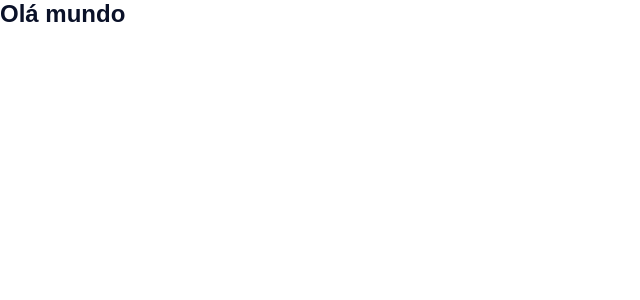
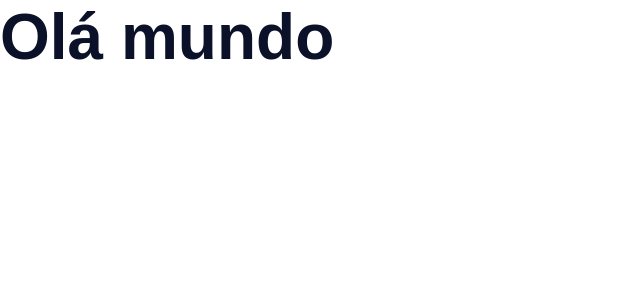
Before and after one commit to simonelopess/hub-landing-pages-front, a React (Create React App) app: page / in a window 1280 px wide. Shown: the top 300 px of the page, without its empty margins (0-640 px from the left). Built offline with nearby package versions, Linux system fonts and the light colour scheme.

Commit message:
Create Heading Component with test

```diff
--- a/package.json
+++ b/package.json
@@ -16,6 +16,7 @@
     "start": "react-scripts start",
     "build": "react-scripts build",
     "test": "react-scripts test",
+    "test-coverage": "react-scripts test --coverage",
     "eject": "react-scripts eject",
     "storybook": "storybook dev -p 6006",
     "build-storybook": "storybook build"
--- a/public/index.html
+++ b/public/index.html
@@ -3,6 +3,10 @@
   <head>
     <meta charset="utf-8" />
     <link rel="icon" href="%PUBLIC_URL%/favicon.ico" />
+    <link rel="preconnect" href="https://fonts.gstatic.com" />
+    <link
+      href="https://fonts.googleapis.com/css2?family=Montserrat:ital,wght@0,900;1,900&family=Open+Sans:ital,wght@0,400;0,700;1,400;1,700&display=swap"
+    />
     <meta name="viewport" content="width=device-width, initial-scale=1" />
     <meta name="theme-color" content="#000000" />
     <meta
--- a/src/components/Heading/index.jsx
+++ b/src/components/Heading/index.jsx
@@ -1,11 +1,29 @@
 import P from 'prop-types';
 import * as Styled from './styles';
 
-export const Heading = ({ children, light = false }) => {
-  return <Styled.Title light={light}>{children}</Styled.Title>;
+export const Heading = ({
+  children,
+  colordark = true,
+  as = 'h1',
+  size = 'huge',
+  uppercase = false,
+}) => {
+  return (
+    <Styled.Title
+      colordark={+colordark}
+      as={as}
+      size={size}
+      uppercase={+uppercase}
+    >
+      {children}
+    </Styled.Title>
+  );
 };
 
 Heading.propTypes = {
   children: P.node.isRequired,
-  light: P.bool.isRequired,
+  colordark: P.bool,
+  as: P.oneOf(['h1', 'h2', 'h3', 'h4', 'h5', 'h6']),
+  size: P.oneOf(['small', 'medium', 'big', 'huge']),
+  uppercase: P.bool,
 };
--- a/src/components/Heading/styles.js
+++ b/src/components/Heading/styles.js
@@ -1,7 +1,35 @@
 import styled, { css } from 'styled-components';
 
+const titleSize = {
+  small: (theme) => css`
+    font-size: ${theme.font.sizes.medium};
+  `,
+  medium: (theme) => css`
+    font-size: ${theme.font.sizes.large};
+  `,
+  big: (theme) => css`
+    font-size: ${theme.font.sizes.xlarge};
+  `,
+  huge: (theme) => css`
+    font-size: ${theme.font.sizes.xhuge};
+    ${mediaFont(theme)};
+  `,
+};
+
+const mediaFont = (theme) => css`
+  @media ${theme.media.lteMedium} {
+    font-size: ${theme.font.sizes.xlarge};
+  }
+`;
+
+const titleCase = (uppercase) => css`
+  text-transform: ${uppercase ? 'uppercase' : 'none'};
+`;
+
 export const Title = styled.h1`
-  ${({ theme, light }) => css`
-    color: ${light ? theme.colors.white : theme.colors.primaryColor}
+  ${({ theme, colordark, size, uppercase }) => css`
+    color: ${colordark ? theme.colors.primaryColor : theme.colors.white};
+    ${titleSize[size](theme)};
+    ${titleCase(uppercase)};
   `}
 `;
--- a/src/styles/global-styles.js
+++ b/src/styles/global-styles.js
@@ -1,24 +1,23 @@
 import { createGlobalStyle } from 'styled-components';
 
 export const GlobalStyles = createGlobalStyle`
-  @import url('https://fonts.googleapis.com/css2?family=Montserrat:ital,wght@0,400;0,700;0,900;1,400;1,700;1,900&family=Roboto:wght@400;700&display=swap');
 
   * {
     margin: 0;
     padding: 0;
+    box-sizing: border-box;
   }
 
   html {
-    font-size: 62.5%; //allows to use rem like a decimal 2.4 = 24px ; 2.2rem = 22px ...
+    font-size: 62.5%;
   }
 
   body {
     font-size: 1.6rem;
-    font-family: 'Roboto', sans-serif;
+    font-family: ${({ theme }) => theme.font.family.default};
   }
 
-  h1 {
-    font-size: 2.4rem;
-    font-family: 'Montserrat', sans-serif;
+  h1, h2, h3, h4, h5, h6 {
+    font-family: ${({ theme }) => theme.font.family.secondary};
   }
 `;
--- a/src/styles/theme.js
+++ b/src/styles/theme.js
@@ -4,6 +4,23 @@ export const theme = {
     secondaryColor: '#dc143c',
     white: '#ffffff',
   },
-  fonts: {},
-  spacings: {},
+  font: {
+    family: {
+      default: "'Open Sans', sans-serif",
+      secondary: "'Montserrat', sans-serif",
+    },
+    sizes: {
+      xsmall: '8rem',
+      small: '1.6rem',
+      medium: '2.4rem',
+      large: '3.2rem',
+      xlarge: '4.0rem',
+      xxlarge: '4.8rem',
+      huge: '5.6rem',
+      xhuge: '6.4rem',
+    },
+  },
+  media: {
+    lteMedium: '(max-width: 768px)',
+  },
 };
```
Also changed, not shown: jest.config.js (added, +35 -0 lines), src/components/Heading/stories.jsx (+14 -4 lines), src/utils/index.js (added, +13 -0 lines), 2 other files (tests, documents, lock files or other folders).
